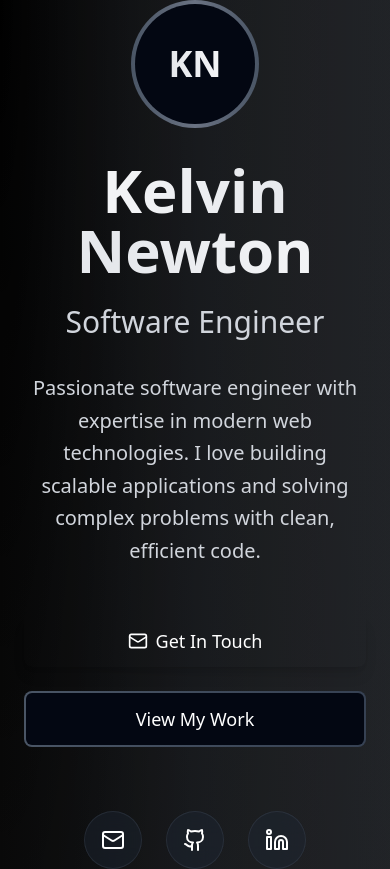
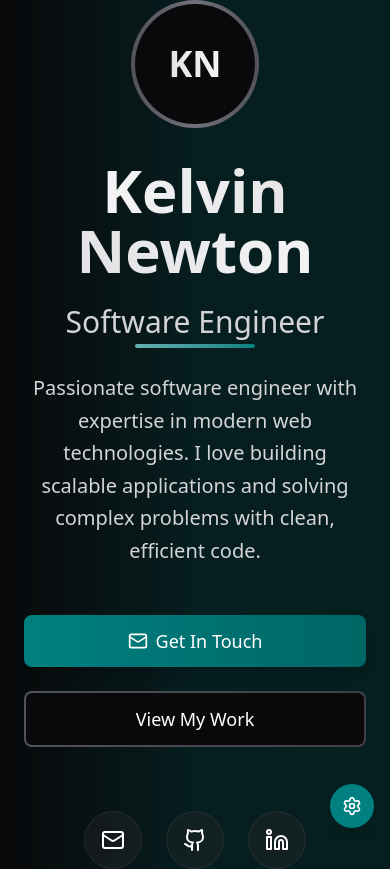
Before and after one commit to Kelvination/portfolio-site, a React (Vite) app: page / in a window 390 px wide. Shown: the top 869 px of the page. Built offline with nearby package versions, Linux system fonts and the light colour scheme.

Commit message:
Way better colors

```diff
--- a/src/App.tsx
+++ b/src/App.tsx
@@ -1,10 +1,16 @@
+import { useState } from 'react';
 import ModernTheme from './components/ModernTheme';
+import CMSPanel from './components/CMSPanel';
 import { portfolioData } from './data/portfolioData';
+import type { PortfolioData } from './types';
 
 function App() {
+  const [data, setData] = useState<PortfolioData>(portfolioData);
+
   return (
     <div className="min-h-screen">
-      <ModernTheme data={portfolioData} />
+      <ModernTheme data={data} />
+      <CMSPanel data={data} onDataUpdate={setData} />
     </div>
   );
 }
--- a/src/components/CMSPanel.tsx
+++ b/src/components/CMSPanel.tsx
@@ -55,7 +55,7 @@ const CMSPanel: React.FC<CMSPanelProps> = ({ data, onDataUpdate }) => {
       {/* CMS Toggle Button */}
       <motion.button
         onClick={() => setIsOpen(true)}
-        className="fixed bottom-4 right-4 z-50 p-3 bg-blue-600 text-white rounded-full shadow-lg hover:bg-blue-700 transition-colors"
+        className="fixed bottom-4 right-4 z-50 p-3 bg-accent-500 text-white rounded-full shadow-lg hover:bg-accent-600 transition-colors"
         whileHover={{ scale: 1.1 }}
         whileTap={{ scale: 0.9 }}
       >
@@ -106,7 +106,7 @@ const CMSPanel: React.FC<CMSPanelProps> = ({ data, onDataUpdate }) => {
                     onClick={() => setActiveTab(tab.id)}
                     className={`flex-1 py-3 px-4 text-sm font-medium transition-colors ${
                       activeTab === tab.id
-                        ? 'text-blue-600 border-b-2 border-blue-600 bg-blue-50'
+                        ? 'text-accent-600 border-b-2 border-accent-600 bg-accent-100'
                         : 'text-slate-600 hover:text-slate-900'
                     }`}
                   >
@@ -125,7 +125,7 @@ const CMSPanel: React.FC<CMSPanelProps> = ({ data, onDataUpdate }) => {
                         type="text"
                         value={data.personalInfo.name}
                         onChange={(e) => updatePersonalInfo('name', e.target.value)}
-                        className="w-full px-3 py-2 border border-slate-300 rounded-lg focus:outline-none focus:ring-2 focus:ring-blue-500"
+                        className="w-full px-3 py-2 border border-slate-300 rounded-lg focus:outline-none focus:ring-2 focus:ring-accent-500"
                       />
                     </div>
                     <div>
@@ -134,7 +134,7 @@ const CMSPanel: React.FC<CMSPanelProps> = ({ data, onDataUpdate }) => {
                         type="text"
                         value={data.personalInfo.title}
                         onChange={(e) => updatePersonalInfo('title', e.target.value)}
-                        className="w-full px-3 py-2 border border-slate-300 rounded-lg focus:outline-none focus:ring-2 focus:ring-blue-500"
+                        className="w-full px-3 py-2 border border-slate-300 rounded-lg focus:outline-none focus:ring-2 focus:ring-accent-500"
                       />
                     </div>
                     <div>
@@ -143,7 +143,7 @@ const CMSPanel: React.FC<CMSPanelProps> = ({ data, onDataUpdate }) => {
                         value={data.personalInfo.bio}
                         onChange={(e) => updatePersonalInfo('bio', e.target.value)}
                         rows={4}
-                        className="w-full px-3 py-2 border border-slate-300 rounded-lg focus:outline-none focus:ring-2 focus:ring-blue-500"
+                        className="w-full px-3 py-2 border border-slate-300 rounded-lg focus:outline-none focus:ring-2 focus:ring-accent-500"
                       />
                     </div>
                     <div>
@@ -152,7 +152,7 @@ const CMSPanel: React.FC<CMSPanelProps> = ({ data, onDataUpdate }) => {
                         type="email"
                         value={data.personalInfo.email}
                         onChange={(e) => updatePersonalInfo('email', e.target.value)}
-                        className="w-full px-3 py-2 border border-slate-300 rounded-lg focus:outline-none focus:ring-2 focus:ring-blue-500"
+                        className="w-full px-3 py-2 border border-slate-300 rounded-lg focus:outline-none focus:ring-2 focus:ring-accent-500"
                       />
                     </div>
                   </div>
@@ -162,7 +162,7 @@ const CMSPanel: React.FC<CMSPanelProps> = ({ data, onDataUpdate }) => {
                   <div className="space-y-4">
                     <button
                       onClick={addProject}
-                      className="flex items-center gap-2 w-full px-4 py-2 bg-blue-600 text-white rounded-lg hover:bg-blue-700 transition-colors"
+                      className="flex items-center gap-2 w-full px-4 py-2 bg-accent-500 text-white rounded-lg hover:bg-accent-600 transition-colors"
                     >
                       <Plus size={16} />
                       Add Project
@@ -176,11 +176,11 @@ const CMSPanel: React.FC<CMSPanelProps> = ({ data, onDataUpdate }) => {
                               type="text"
                               value={project.title}
                               onChange={(e) => updateProject(project.id, { title: e.target.value })}
-                              className="flex-1 px-3 py-1 text-lg font-medium bg-transparent border-b border-slate-300 focus:outline-none focus:border-blue-500"
+                              className="flex-1 px-3 py-1 text-lg font-medium bg-transparent border-b border-slate-300 focus:outline-none focus:border-accent-500"
                             />
                             <button
                               onClick={() => deleteProject(project.id)}
-                              className="p-1 text-red-500 hover:text-red-700"
+                              className="p-1 text-gray-500 hover:text-gray-700"
                             >
                               <Trash2 size={16} />
                             </button>
@@ -191,7 +191,7 @@ const CMSPanel: React.FC<CMSPanelProps> = ({ data, onDataUpdate }) => {
                             onChange={(e) => updateProject(project.id, { description: e.target.value })}
                             placeholder="Description"
                             rows={3}
-                            className="w-full px-3 py-2 text-sm border border-slate-300 rounded focus:outline-none focus:ring-1 focus:ring-blue-500"
+                            className="w-full px-3 py-2 text-sm border border-slate-300 rounded focus:outline-none focus:ring-1 focus:ring-accent-500"
                           />
 
                           <input
@@ -199,7 +199,7 @@ const CMSPanel: React.FC<CMSPanelProps> = ({ data, onDataUpdate }) => {
                             value={project.technologies.join(', ')}
                             onChange={(e) => updateProject(project.id, { technologies: e.target.value.split(',').map(s => s.trim()).filter(Boolean) })}
                             placeholder="Technologies (comma separated)"
-                            className="w-full px-3 py-2 text-sm border border-slate-300 rounded focus:outline-none focus:ring-1 focus:ring-blue-500"
+                            className="w-full px-3 py-2 text-sm border border-slate-300 rounded focus:outline-none focus:ring-1 focus:ring-accent-500"
                           />
 
                           <div className="flex gap-2">
@@ -215,7 +215,7 @@ const CMSPanel: React.FC<CMSPanelProps> = ({ data, onDataUpdate }) => {
                                 type="checkbox"
                                 checked={project.featured}
                                 onChange={(e) => updateProject(project.id, { featured: e.target.checked })}
-                                className="w-4 h-4 text-blue-600"
+                                className="w-4 h-4 text-accent-600"
                               />
                               <span className="text-sm">Featured</span>
                             </label>
--- a/src/components/ModernTheme.tsx
+++ b/src/components/ModernTheme.tsx
@@ -21,10 +21,10 @@ const ModernTheme: React.FC<ModernThemeProps> = ({ data }) => {
         className="absolute inset-0 animate-radial-drift"
         style={{
           background: `
-            radial-gradient(farthest-side at top left, #000000, transparent),
-            radial-gradient(farthest-side at top right, #0f141a, transparent),
-            radial-gradient(farthest-side at bottom left, #000102, transparent),
-            radial-gradient(farthest-side at bottom right, #000000, transparent)
+            radial-gradient(farthest-side at top left, #09090b, transparent),
+            radial-gradient(farthest-side at top right, #004c4c20, transparent),
+            radial-gradient(farthest-side at bottom left, #09090b, transparent),
+            radial-gradient(farthest-side at bottom right, #00808010, transparent)
           `,
           backgroundSize: '300%',
         }}
@@ -35,7 +35,7 @@ const ModernTheme: React.FC<ModernThemeProps> = ({ data }) => {
         className="absolute inset-0 opacity-20 animate-foreground-sweep"
         style={{
           width: '200%',
-          background: 'linear-gradient(to right, transparent, #374151, #374151, #374151, transparent)',
+          background: 'linear-gradient(to right, transparent, #008080, #008080, #008080, transparent)',
         }}
       />
 
--- a/src/components/sections/Projects.tsx
+++ b/src/components/sections/Projects.tsx
@@ -109,7 +109,7 @@ const Projects: React.FC<ProjectsProps> = ({ projects }) => {
                     <div className="flex items-start justify-between mb-4">
                       <h3 className="text-2xl font-semibold text-white flex items-center gap-2">
                         {project.title}
-                        {project.featured && <Star className="text-yellow-400" size={20} />}
+                        {project.featured && <Star className="text-accent-400" size={20} />}
                       </h3>
                     </div>
 
@@ -186,7 +186,7 @@ const Projects: React.FC<ProjectsProps> = ({ projects }) => {
                   <div className="flex items-start justify-between mb-6">
                     <h3 className="text-3xl font-bold text-white flex items-center gap-3">
                       {selectedProject.title}
-                      {selectedProject.featured && <Star className="text-yellow-400" size={24} />}
+                      {selectedProject.featured && <Star className="text-accent-400" size={24} />}
                     </h3>
                     <button
                       onClick={() => setSelectedProject(null)}
--- a/src/index.css
+++ b/src/index.css
@@ -1,5 +1,30 @@
 @import url('https://fonts.googleapis.com/css2?family=Inter:wght@300;400;500;600;700&display=swap');
 @import 'tailwindcss';
+
+/* Tailwind v4 Custom Color Definitions - Grayscale/Teal Theme */
+@theme {
+  /* Original teal accent colors */
+  --color-accent-100: #b2d8d8;
+  --color-accent-300: #66b2b2;
+  --color-accent-400: #66b2b2;
+  --color-accent-500: #008080;
+  --color-accent-600: #006666;
+  --color-accent-700: #004c4c;
+
+  /* Custom grayscale palette */
+  --color-gray-50: #fafafa;
+  --color-gray-100: #f4f4f5;
+  --color-gray-200: #e4e4e7;
+  --color-gray-300: #d4d4d8;
+  --color-gray-400: #a1a1aa;
+  --color-gray-500: #71717a;
+  --color-gray-600: #52525b;
+  --color-gray-700: #3f3f46;
+  --color-gray-800: #27272a;
+  --color-gray-900: #18181b;
+  --color-gray-950: #09090b;
+}
+
 html {
-  background-color: #888888;
+  background-color: #09090b;
 }
--- a/tailwind.config.ts
+++ b/tailwind.config.ts
@@ -9,24 +9,6 @@ export default {
     extend: {
       fontFamily: {
         'sans': ['Inter', 'system-ui', 'sans-serif'],
-      },
-      colors: {
-        'gray-950': '#0a0a0a',
-        'gray-925': '#0f0f0f',
-        'gray-875': '#1a1a1a',
-        'grayish-blue': {
-          '900': '#0f1419',
-          '800': '#1a202c',
-          '700': '#2d3748',
-        },
-        'accent': {
-          '100': '#b2d8d8',
-          '300': '#66b2b2',
-          '400': '#66b2b2',
-          '500': '#008080',
-          '600': '#006666',
-          '700': '#004c4c',
-        }
       },
       animation: {
         'fade-in': 'fadeIn 0.6s ease-in-out',
```
Also changed, not shown: src/components/sections/About.tsx (+7 -5 lines).
